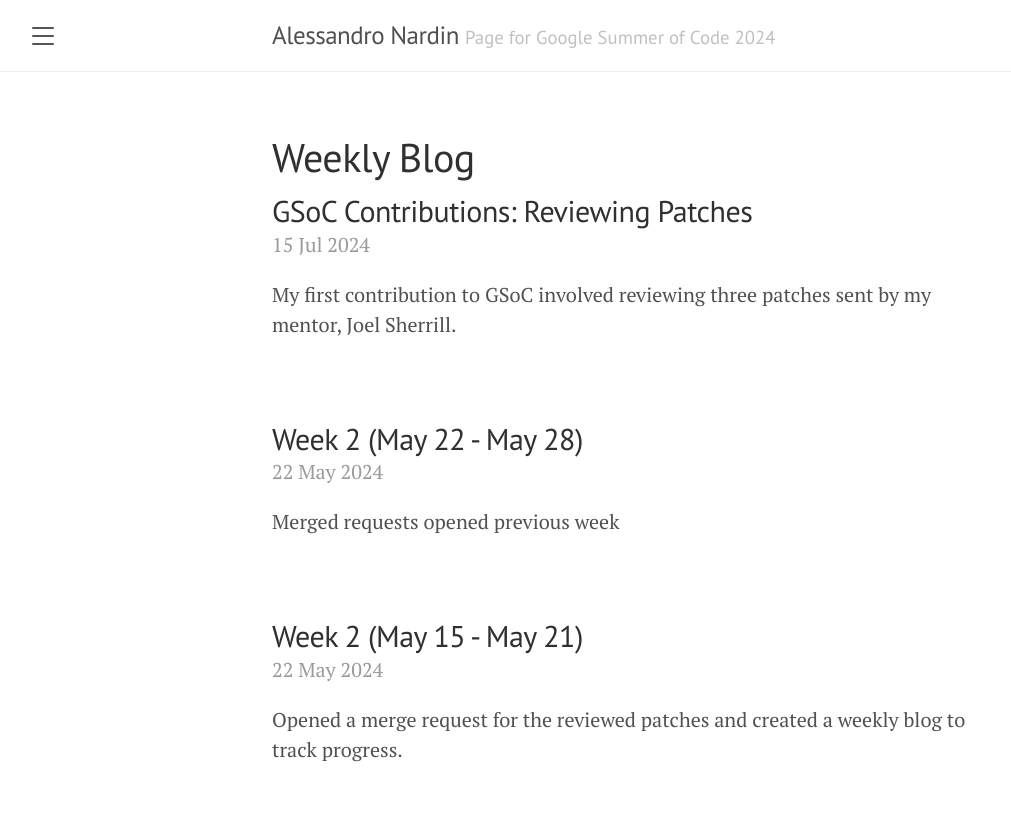
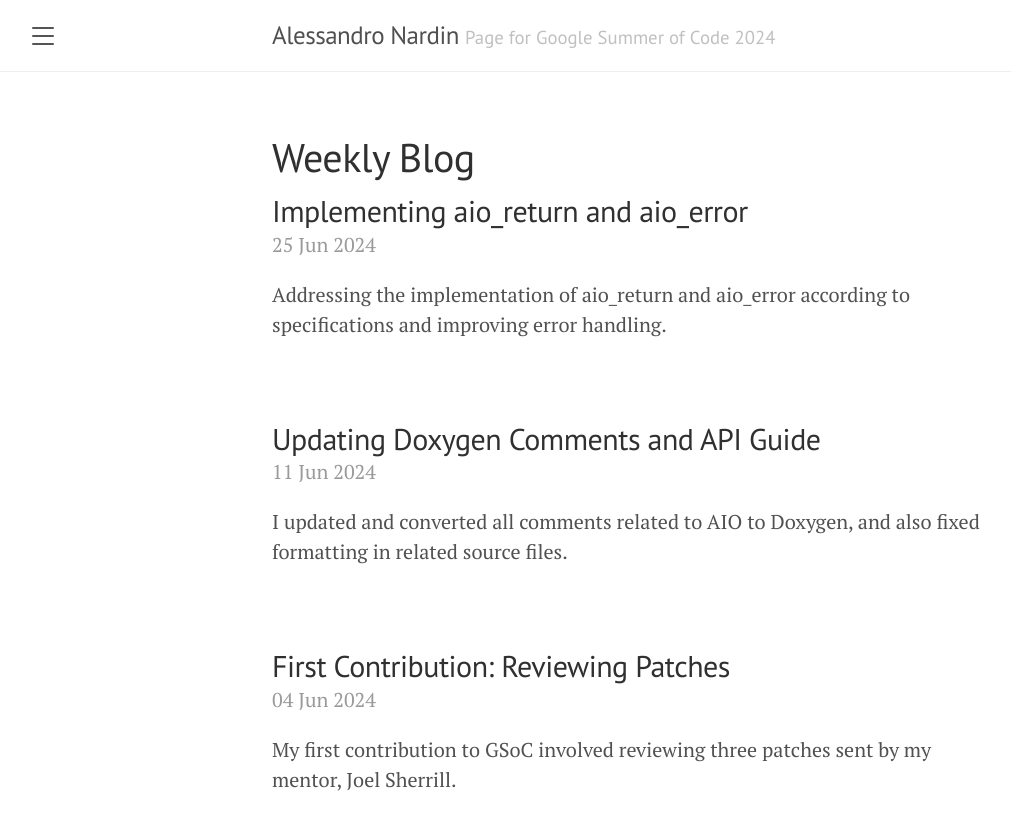
Before and after one commit to AlessandroNardin/alessandronardin.github.io, a Jekyll site: the page built from weekly_blog.md, in a window 1280 px wide. Shown: the top 830 px of the page, without its empty margins (8-1019 px from the left). Built offline with Jekyll 4.4.1, drawn with Linux system fonts in a browser that asks for light colours; some of the changed lines change nothing that is shown.

Commit message:
added posts

```diff
--- a/_posts/2024-05-22-week-2.md
+++ /dev/null
@@ -1,43 +0,0 @@
----
-layout: post
-title: "Week 2 (May 15 - May 21)"
-date: 2024-05-22
-categories: [GSoC]
-tags: [GSoC, weekly update]
-excerpt: "Opened a merge request for the reviewed patches and created a weekly blog to track progress."
-author: Alessandro Nardin
-
----
-
-## 🗓 Planned
-
-- **Open MR for the reviewed patches**: Finalize and submit a merge request for the patches that have been reviewed.
-- **Create Weekly Blog to track progress**: Continue the practice of documenting progress through weekly blog updates.
-
----
-
-## ✅ Done
-
-- **Opened MR for the reviewed patches**: Successfully opened a merge request for the patches that were reviewed.
-- **Created Weekly Blog to track progress**: Published a new weekly blog post to document the progress made (link: [https://alessandronardin.github.io/](https://alessandronardin.github.io/)).
-
----
-
-## ⚠️ Constraints
-
-- None for this week.
-
----
-
-## 🚧 Blockers
-
-- None for this week.
-
----
-
-## 🔜 Next Week Activities
-
-- **Do last fixes to merge the code**: Make final adjustments to the code before merging.
-- **Update the comments in the aio files to use Doxygen**: Improve the documentation in the aio files by updating the comments to follow the Doxygen format.
-
----
--- a/_posts/2024-05-29-week-3.md
+++ /dev/null
@@ -1,44 +0,0 @@
----
-layout: post
-title: "Week 2 (May 22 - May 28)"
-date: 2024-05-22
-categories: [GSoC]
-tags: [GSoC, weekly update]
-excerpt: "Merged requests opened previous week"
-author: Alessandro Nardin
-
----
-
-## 🗓 Planned
-
-- **Merge the 3 MRs opened last week (!40, !41, !42)**: Finalize and merge the three merge requests from the previous week.
-- **Update the comments in the AIO files to use Doxygen**: Enhance the documentation in the AIO files by updating the comments to follow the Doxygen format.
-
----
-
-## ✅ Done
-
-- **Merged 2 out of 3 MRs**: Successfully merged two of the three merge requests (MR !40 and MR !41). MR !42 is still pending.
-
----
-
-## ⚠️ Constraints
-
-- None for this week.
-
----
-
-## 🚧 Blockers
-
-- None for this week.
-
----
-
-## 🔜 Next Week Activities
-
-- **Complete the merging of MR !42**: Finalize and merge the remaining merge request.
-- **Update the comments in the AIO files to use Doxygen**: Continue updating the documentation in the AIO files.
-- **Build Doxygen locally**: Set up and build Doxygen locally to verify the updated comments.
-- **Start working on the first deliverables**: Begin addressing deficiencies in the existing AIO methods.
-
----
--- a/_posts/2024-05-15-week-1.md
+++ b/_posts/2024-06-04-post1.md
@@ -1,7 +1,7 @@
 ---
 layout: post
-title: "GSoC Contributions: Reviewing Patches"
-date: 2024-07-15
+title: "First Contribution: Reviewing Patches"
+date: 2024-06-04
 categories: [GSoC]
 tags: [GSoC]
 excerpt: "My first contribution to GSoC involved reviewing three patches sent by my mentor, Joel Sherrill."
--- /dev/null
+++ b/_posts/2024-06-11-post2.md
@@ -0,0 +1,17 @@
+---
+layout: post
+title: "Updating Doxygen Comments and API Guide"
+date: 2024-06-11
+categories: [GSoC]
+tags: [GSoC]
+excerpt: "I updated and converted all comments related to AIO to Doxygen, and also fixed formatting in related source files."
+author: Alessandro Nardin
+---
+
+Since I had already modified some Doxygen comments during previous work, my mentor suggested that I update and convert all comments related to AIO to Doxygen. This task was not particularly complex but rather time-consuming. I also took this opportunity to fix the formatting in all the related source files.
+
+I encountered a few difficulties during this process, mainly due to the frequent back-and-forth reviews needed to correct small formatting errors I had missed. Additionally, I had some trouble getting Doxygen to work correctly. Some errors were related to the BSPs documentation, which was outside the scope of my project, so I filtered them out from the Doxygen build. However, I still couldn't see the changes I made in `aio.h`.
+
+After some research, I discovered the issue was because the code was inside an `#ifdef` clause. When Doxygen built the documentation, the file was preprocessed, and since the macro wasn't defined, all my documentation was ignored. I considered different solutions, such as predefining the macro in the Doxyfile or changing the `#ifdef` clause to something like `#ifdef MACRO or DOXYGEN` and then predefining a DOXYGEN macro in the Doxyfile. Ultimately, I decided to disable preprocessing when building the documentation, allowing me to verify the changes I made.
+
+Since I had updated the Doxygen documentation, I was also asked to update the API guide. For this, I partially reused the content I had written for the Doxygen documentation. This time, I had no problems building the documentation; following the instructions on the documentation page was sufficient.
--- /dev/null
+++ b/_posts/2024-06-25-post3.md
@@ -0,0 +1,22 @@
+---
+layout: post
+title: "Implementing aio_return and aio_error"
+date: 2024-06-25
+categories: [GSoC]
+tags: [GSoC]
+excerpt: "Addressing the implementation of aio_return and aio_error according to specifications and improving error handling."
+author: Alessandro Nardin
+---
+
+The first issue I tackled involved the implementation of `aio_return` and `aio_error`. According to the specification for `aio_return()`:
+
+> "The aio_return() function may be called exactly once to retrieve the return status of a given asynchronous operation; thereafter, if the same aiocb structure is used in a call to aio_return() or aio_error(), an error may be returned. When the aiocb structure referred to by aiocbp is used to submit another asynchronous operation, then aio_return() may be successfully used to retrieve the return status of that operation."
+
+This aspect was not considered in the initial implementation, where both methods simply returned a private field of the `aiocbp` structure. I solved the problem by adding a new private field to the `aiocb` struct, called `return_status`, to track whether a request associated with an `aiocb` has already been returned. `return_status` can have two values: `AIO_RETURNED` or `AIO_NOTRETURNED`.
+
+I then modified the existing code in this way:
+- In the `aio_enqueue()` method, I set `return_status` to `AIO_NOTRETURNED` so that every time a new request for an `aiocb` is enqueued, it can be returned.
+- In `aio_error()`, I added a check for `return_status`. If `return_status` is `AIO_RETURNED`, the function returns an error. Otherwise, it returns the value of the `error_code` field.
+- In `aio_return()`, I added a check like the one in `aio_error()`, with the additional step of setting `return_status` to `AIO_RETURNED` when returning the value in `return_value`.
+
+During this modification, I also noticed that the methods lacked a NULL pointer check for the input, so I added these checks where necessary.
```
